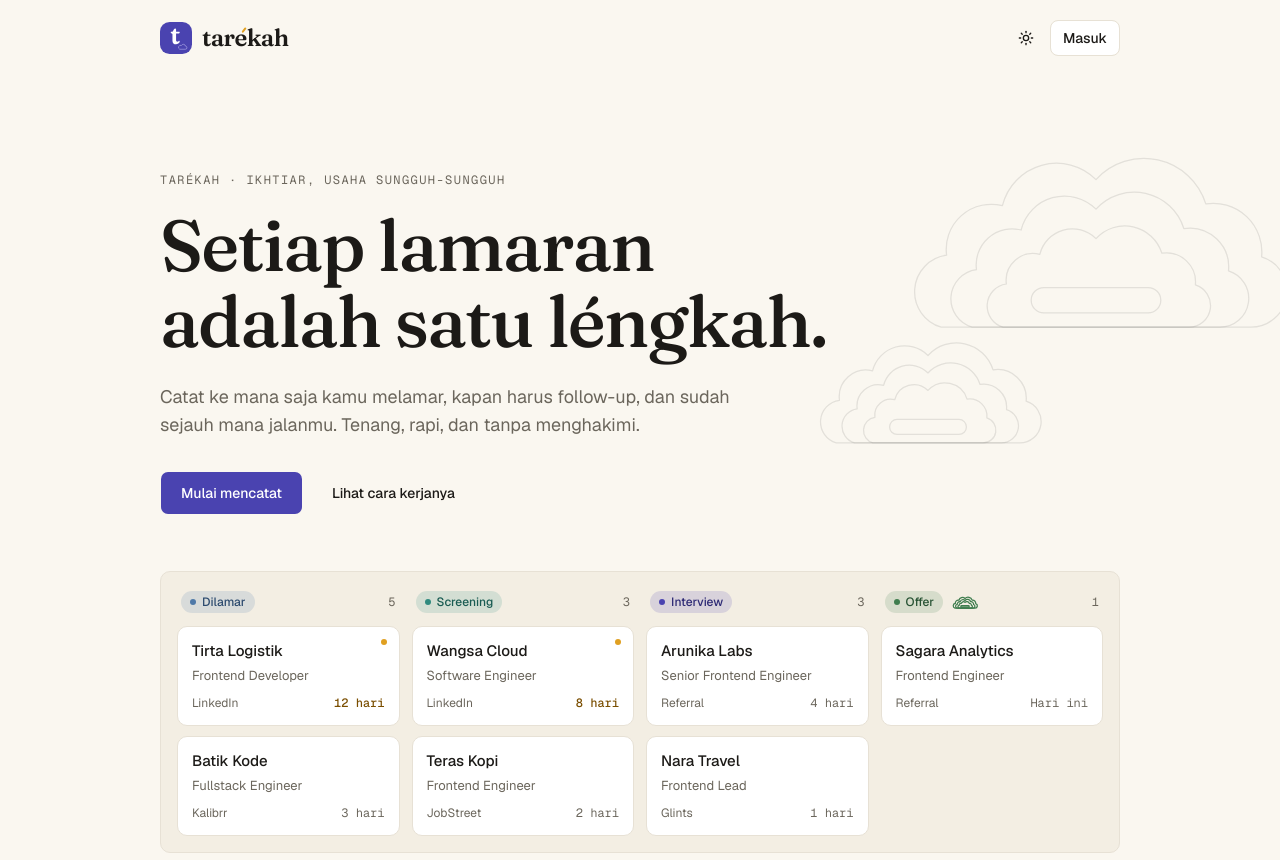
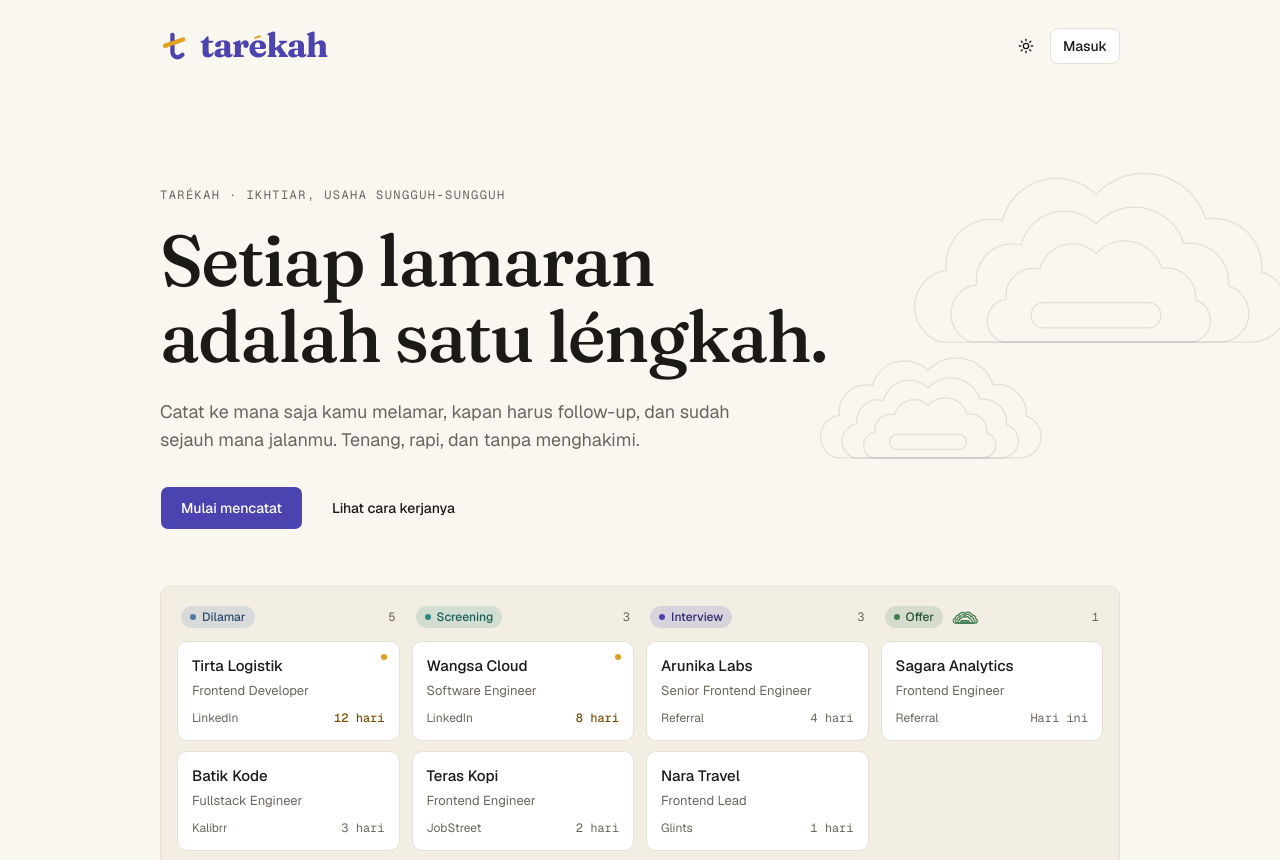
Before and after one commit to yvdist/tarekah, a Next.js app: page / in a window 1280 px wide. Shown: the top 860 px of the page. Built offline with nearby package versions, Linux system fonts and the light colour scheme.

Commit message:
feat: redraw the logo as garis léngkah

```diff
--- /dev/null
+++ b/src/app/apple-icon.tsx
@@ -0,0 +1,40 @@
+import { ImageResponse } from "next/og";
+import {
+  MARK_RISE,
+  MARK_STEM,
+  MARK_STROKE_WIDTH,
+  MARK_VIEW_BOX,
+} from "@/components/brand/mark-paths";
+
+export const size = { width: 180, height: 180 };
+export const contentType = "image/png";
+
+// iOS fills transparency with black and rounds the corners itself, so the
+// mark sits on a full square of kertas.
+export default function AppleIcon() {
+  return new ImageResponse(
+    <div
+      style={{
+        width: "100%",
+        height: "100%",
+        display: "flex",
+        alignItems: "center",
+        justifyContent: "center",
+        background: "#faf7f0",
+      }}
+    >
+      <svg
+        viewBox={MARK_VIEW_BOX}
+        width="120"
+        height="120"
+        fill="none"
+        strokeWidth={MARK_STROKE_WIDTH}
+        strokeLinecap="round"
+      >
+        <path d={MARK_STEM} stroke="#4a43b0" />
+        <path d={MARK_RISE} stroke="#e0a021" />
+      </svg>
+    </div>,
+    size,
+  );
+}
--- a/src/components/brand/logo.tsx
+++ b/src/components/brand/logo.tsx
@@ -1,30 +1,44 @@
 import { cn } from "@/lib/utils";
+import {
+  MARK_RISE,
+  MARK_STEM,
+  MARK_STROKE_WIDTH,
+  MARK_VIEW_BOX,
+} from "./mark-paths";
 
-// The "t" is Fraunces (SOFT 100, weight 600) as an outline, so the mark looks
-// the same before the web font loads and in the favicon. src/app/icon.svg
-// repeats these shapes; change both together.
-const T_PATH =
-  "M97.8-785.2 60-793.3Q37.8-802.5 28.2-818.1 18.5-833.7 18.5-855.7 18.5-881.7 36.9-898.6 55.4-915.6 85-915.6H128.6Q149.1-915.6 165.1-928 181.2-940.4 199.3-972.4L257.2-1087.2Q276.1-1116.7 300.4-1134 324.6-1151.4 348.5-1151.4 377.1-1151.4 394.8-1133.6 412.4-1115.8 412.4-1081.4V-296.5Q412.4-236.4 437.5-204.9 462.7-173.5 509.8-173.5 537.9-173.5 558.1-183.8 578.3-194.1 593.5-207.8 608.6-221.6 621.7-231.7 634.8-241.8 647.8-241.2 663-240.8 672.4-227.9 681.8-214.9 680.5-188.9 679.4-135.4 643.3-87.4 607.3-39.3 546.7-9.5 486.1 20.4 411.5 20.4 284.3 20.4 214.9-44.6 145.6-109.6 145.6-245V-708.5Q145.6-743.3 134.9-759.8 124.2-776.3 97.8-785.2ZM304.6-778.1V-915.6H619.1Q650.3-915.6 667-902.3 683.6-889.1 683.6-863.4 683.6-826.7 652-802.4 620.4-778.1 548.5-778.1Z";
+// Nila on kertas, kertas on the dark background; the rising stroke is kunyit
+// in both.
+const INK = "text-primary dark:text-foreground";
 
-// The mark keeps its nila in both themes, like an app icon.
 export function Logomark({ className }: { className?: string }) {
   return (
     <svg
-      viewBox="0 0 64 64"
+      viewBox={MARK_VIEW_BOX}
+      fill="none"
+      strokeWidth={MARK_STROKE_WIDTH}
+      strokeLinecap="round"
       aria-hidden
-      className={cn("size-8 shrink-0", className)}
+      className={cn("size-8 shrink-0", INK, className)}
     >
-      <rect width="64" height="64" rx="19.2" fill="#4a43b0" />
-      <path d={T_PATH} transform="translate(21 44) scale(0.027)" fill="#fff" />
-      <path
-        d="M39.5 54.5h11a3.1 3.1 0 0 0 .5-6.2 4.3 4.3 0 0 0-8.1-1.3 3.8 3.8 0 0 0-3.4 7.5Z"
-        fill="none"
-        stroke="#c9c5f5"
-        strokeWidth="1.3"
-        strokeLinejoin="round"
-        opacity="0.75"
+      <path d={MARK_STEM} className="stroke-current" />
+      <path d={MARK_RISE} className="stroke-kunyit" />
+    </svg>
+  );
+}
+
+// An "e" whose accent is the mark's rising stroke. The letter is a plain "e",
+// so whoever renders this also provides the real word to screen readers.
+export function AccentE({ className }: { className?: string }) {
+  return (
+    <span className="relative inline-block">
+      e
+      <span
+        className={cn(
+          "absolute top-[0.48em] left-[0.15em] h-[0.05em] w-[0.22em] -rotate-[20deg] rounded-full bg-kunyit",
+          className,
+        )}
       />
-    </svg>
+    </span>
   );
 }
 
@@ -33,17 +47,15 @@ export function Wordmark({ className }: { className?: string }) {
   return (
     <span
       className={cn(
-        "font-heading text-2xl leading-none font-semibold tracking-tight text-foreground",
+        "font-heading text-2xl leading-none font-bold tracking-tight",
+        INK,
         className,
       )}
     >
       <span className="sr-only">Tarékah</span>
       <span aria-hidden>
         tar
-        <span className="relative inline-block">
-          e
-          <span className="absolute top-[0.05em] left-[0.35em] h-[0.26em] w-[0.085em] rotate-[38deg] rounded-full bg-kunyit" />
-        </span>
+        <AccentE />
         kah
       </span>
     </span>
@@ -52,9 +64,9 @@ export function Wordmark({ className }: { className?: string }) {
 
 export function Logo({ className }: { className?: string }) {
   return (
-    <span className={cn("inline-flex items-center gap-2.5", className)}>
-      <Logomark />
-      <Wordmark />
+    <span className={cn("inline-flex items-center gap-3", className)}>
+      <Logomark className="size-7" />
+      <Wordmark className="text-[2.125rem]" />
     </span>
   );
 }
--- /dev/null
+++ b/src/components/brand/mark-paths.ts
@@ -0,0 +1,9 @@
+// "Garis léngkah": the stem of a "t" and one rising stroke across it, both
+// round-capped lines. Traced from docs/design/reference/logomark-terang.png.
+// The logo, the apple icon and the social image draw from these;
+// src/app/icon.svg repeats the numbers, so change both together.
+export const MARK_VIEW_BOX = "4 4.6 54 54";
+export const MARK_STEM =
+  "M28 10.1V43.35A9.82 9.82 0 0 0 44.13 50.87L47.05 48.73";
+export const MARK_RISE = "M13.54 31.39 48.42 18.89";
+export const MARK_STROKE_WIDTH = 8.3;
```
Also changed, not shown: src/app/icon.svg.
